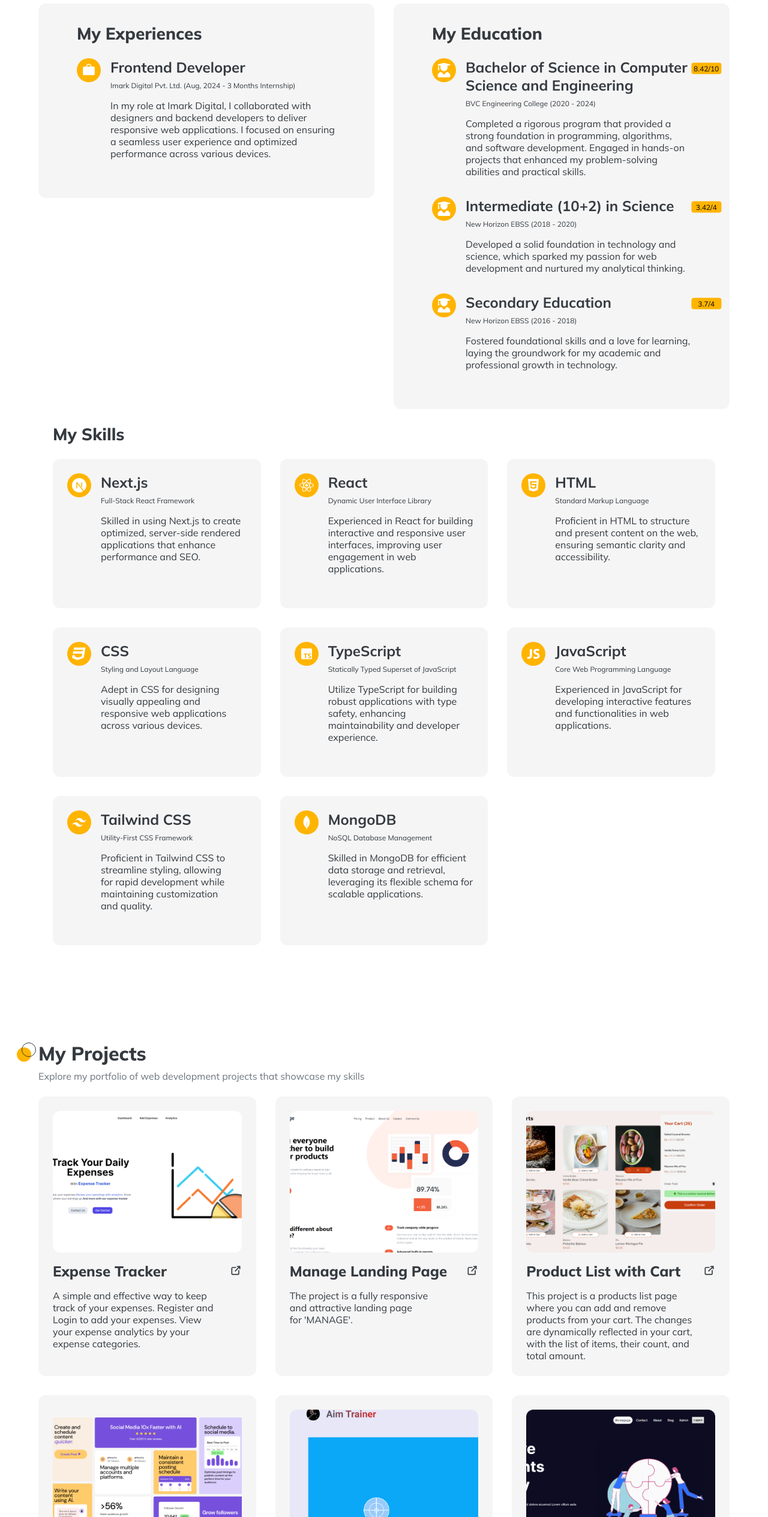
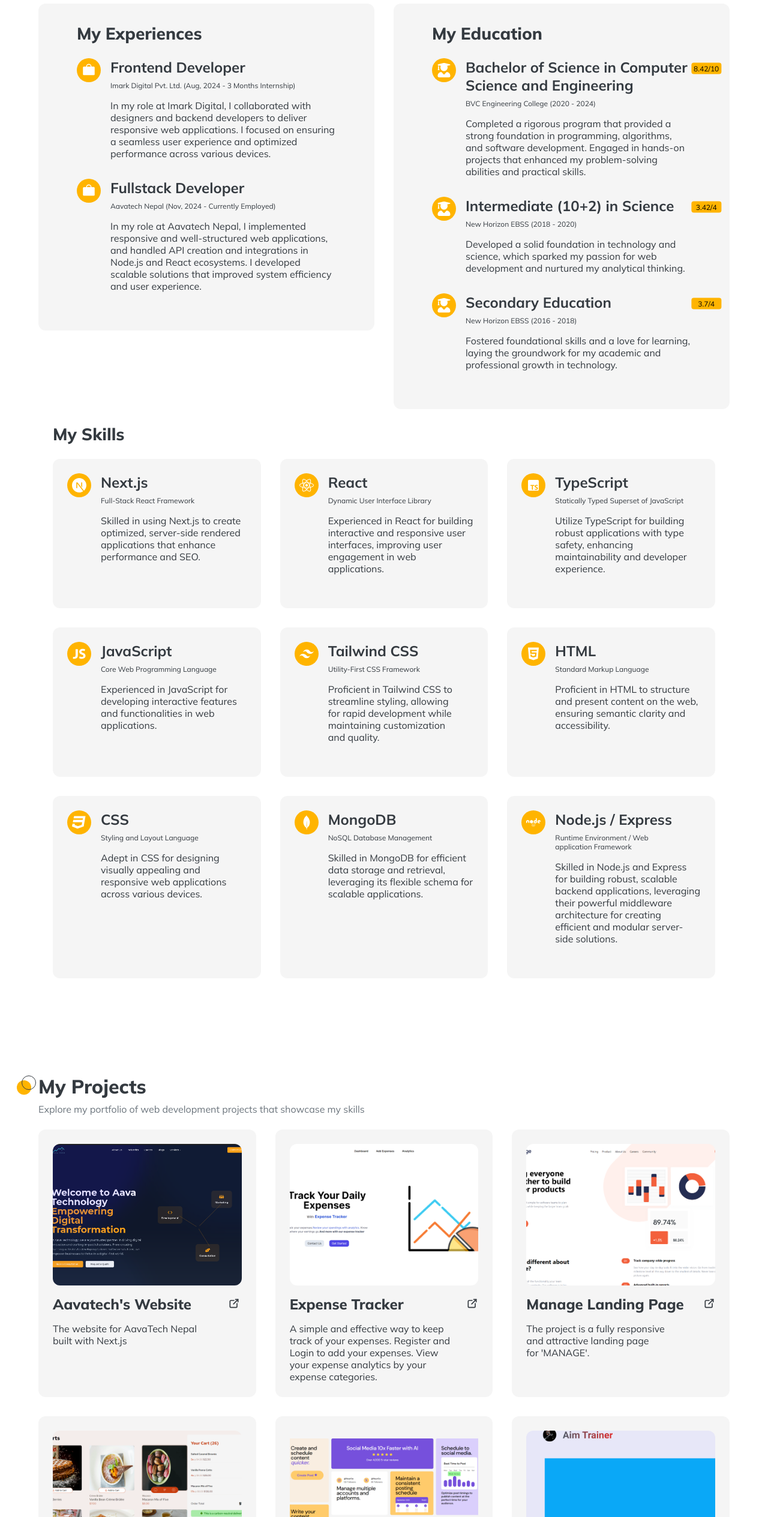
Before and after one commit to aryan-79/Portfolio, a Next.js app: page / in a window 1280 px wide. Shown: the part 1339-3868 px from the top of the page at 60% size. Built offline with nearby package versions, Linux system fonts and the light colour scheme.

Commit message:
feat: update experience, projects, skills

```diff
--- a/components/About.tsx
+++ b/components/About.tsx
@@ -122,7 +122,7 @@ const AboutSection = () => {
         </Animated>
         <div className="qualifications__list">
           {skills.map((skill, index) => (
-            <Animated delay={index / 10} key={`skill${index}`}>
+            <Animated delay={(index % 3) / 15} key={`skill${index}`}>
               <div className="qualification card">
                 <div className="icon-badge">{skill.icon}</div>
                 <div className="qualification__detail">
--- a/components/Projects.tsx
+++ b/components/Projects.tsx
@@ -20,7 +20,7 @@ const ProjectsSection = () => {
 
       <div className="projects__list">
         {projects.map((project, index) => (
-          <Animated delay={(index % 3) / 10} key={`project${index}`}>
+          <Animated delay={(index % 3) / 15} key={`project${index}`}>
             <div className="card project">
               <div className="project__image">
                 <Image src={project.img} fill alt="" />
--- a/constants/constants.tsx
+++ b/constants/constants.tsx
@@ -1,5 +1,5 @@
 import { PiBagSimpleFill } from "react-icons/pi";
-import { FaReact, FaHtml5, FaCss3 } from "react-icons/fa";
+import { FaReact, FaHtml5, FaCss3, FaNode } from "react-icons/fa";
 import { SiMongodb, SiNextdotjs } from "react-icons/si";
 import { RiTailwindCssFill } from "react-icons/ri";
 import { BiLogoTypescript } from "react-icons/bi";
@@ -12,6 +12,7 @@ import ProductCart from "@/public/product-cart.png";
 import BentoGrid from "@/public/bento-grid.png";
 import BlogPage from "@/public/blog-page.png";
 import GithubAccountFinder from "@/public/github-account-finder.png";
+import Aavatech from "@/public/aavatech.png"
 
 export type SkillDataType = {
   title: string;
@@ -48,6 +49,12 @@ export const experiences: ExperienceDataType[] = [
       "In my role at Imark Digital, I collaborated with designers and backend developers to deliver responsive web applications. I focused on ensuring a seamless user experience and optimized performance across various devices.",
     icon: <PiBagSimpleFill size={24} />,
   },
+  {
+    title: "Fullstack Developer",
+    subtitle: "Aavatech Nepal (Nov, 2024 - Currently Employed)",
+    description: "In my role at Aavatech Nepal, I implemented responsive and well-structured web applications, and handled API creation and integrations in Node.js and React ecosystems. I developed scalable solutions that improved system efficiency and user experience.",
+    icon: <PiBagSimpleFill size={24} />,
+  }
 ];
 
 export const education: EducationDataType[] = [
@@ -90,20 +97,6 @@ export const skills: SkillDataType[] = [
     icon: <FaReact size={24} />,
   },
   {
-    title: "HTML",
-    subtitle: "Standard Markup Language",
-    description:
-      "Proficient in HTML to structure and present content on the web, ensuring semantic clarity and accessibility.",
-    icon: <FaHtml5 size={24} />,
-  },
-  {
-    title: "CSS",
-    subtitle: "Styling and Layout Language",
-    description:
-      "Adept in CSS for designing visually appealing and responsive web applications across various devices.",
-    icon: <FaCss3 size={24} />,
-  },
-  {
     title: "TypeScript",
     subtitle: "Statically Typed Superset of JavaScript",
     description:
@@ -125,15 +118,41 @@ export const skills: SkillDataType[] = [
     icon: <RiTailwindCssFill size={24} />,
   },
   {
+    title: "HTML",
+    subtitle: "Standard Markup Language",
+    description:
+      "Proficient in HTML to structure and present content on the web, ensuring semantic clarity and accessibility.",
+    icon: <FaHtml5 size={24} />,
+  },
+  {
+    title: "CSS",
+    subtitle: "Styling and Layout Language",
+    description:
+      "Adept in CSS for designing visually appealing and responsive web applications across various devices.",
+    icon: <FaCss3 size={24} />,
+  },
+  {
     title: "MongoDB",
     subtitle: "NoSQL Database Management",
     description:
       "Skilled in MongoDB for efficient data storage and retrieval, leveraging its flexible schema for scalable applications.",
     icon: <SiMongodb size={24} />,
   },
+  {
+    title: "Node.js / Express",
+    subtitle: "Runtime Environment / Web application Framework",
+    description: "Skilled in Node.js and Express for building robust, scalable backend applications, leveraging their powerful middleware architecture for creating efficient and modular server-side solutions.",
+    icon: <FaNode size={24} />
+  }
 ];
 
 export const projects: ProjectDataType[] = [
+  {
+    title: "Aavatech's Website",
+    description: "The website for AavaTech Nepal built with Next.js",
+    img: Aavatech,
+    projectLink: "https://aavatechnepal.com/",
+  },
   {
     title: "Expense Tracker",
     description:
@@ -177,7 +196,6 @@ export const projects: ProjectDataType[] = [
     img: BlogPage,
     projectLink: "https://nextjs-blog-page-two.vercel.app",
   },
-
   {
     title: "Github Account Finder",
     description:
```
Also changed, not shown: public/aavatech.png (added).
